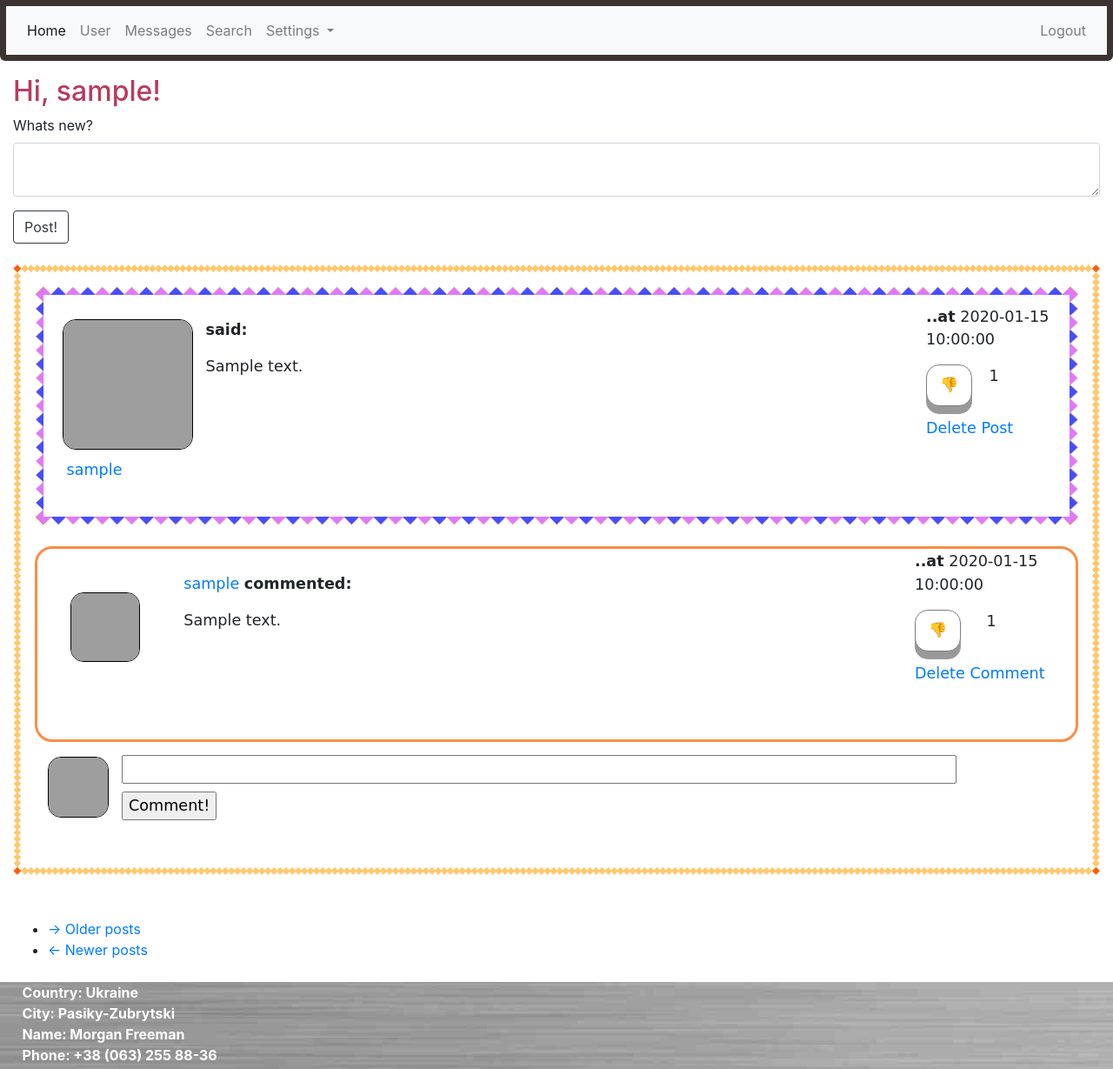
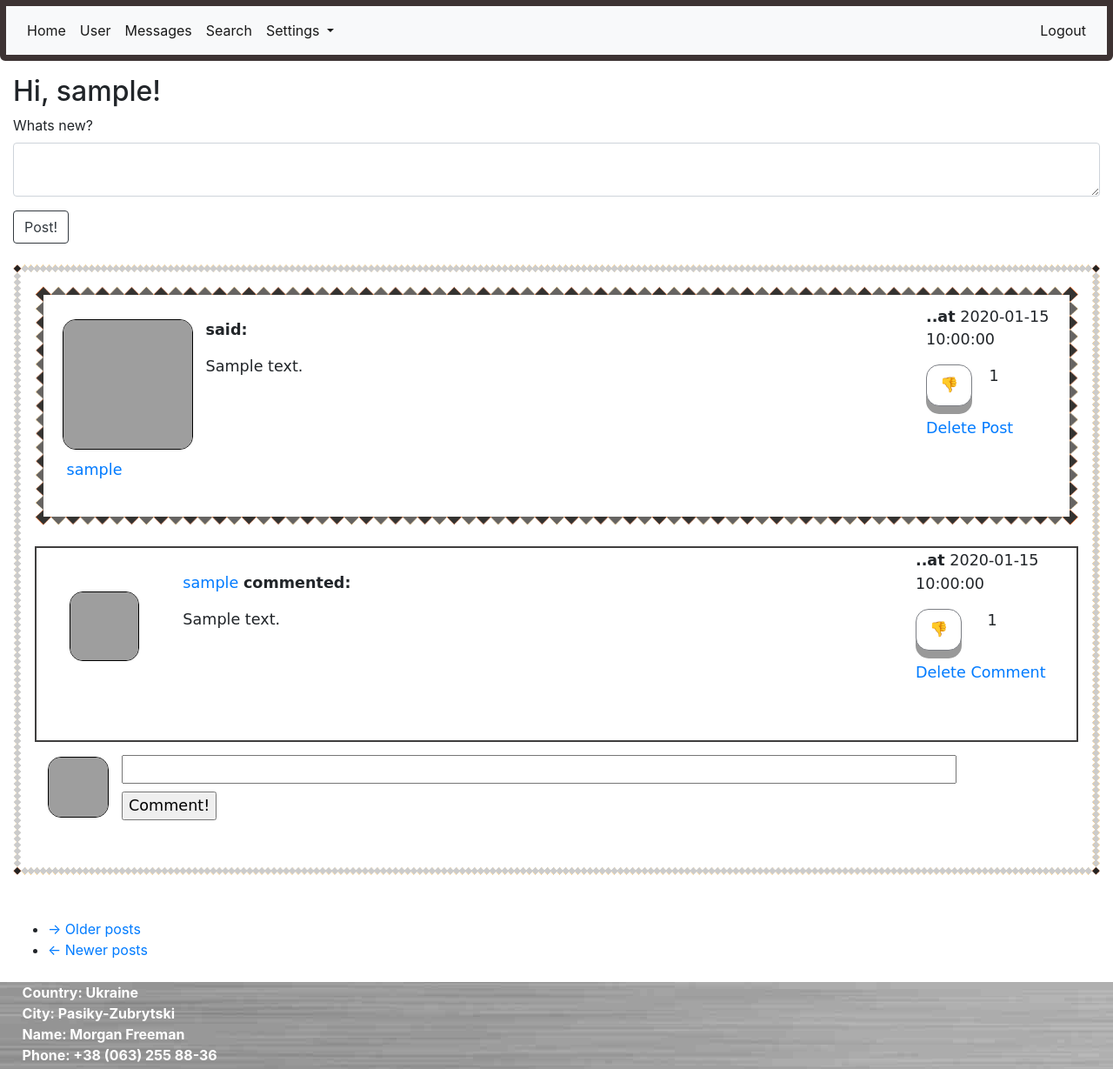
Before and after one commit to SLDem/MySNSite, a Flask app: page / in a window 1280 px wide. Shown: the whole page at 87% size. Run offline with Flask 2, Linux system fonts and the light colour scheme; a user stored in the database is signed in; tables that the repository leaves empty hold one stand-in row (values such as "Sample post"); some libraries are stand-ins or nearby versions; grey boxes are pictures that could not be loaded.

Commit message:
Changed overall website color to mostly grey

```diff
--- a/app/models.py
+++ b/app/models.py
@@ -66,11 +66,6 @@ class User(UserMixin, db.Model):
     def avatar(self, size):
         digest = md5(self.email.lower().encode('utf-8')).hexdigest()
         return 'https://robohash.org/{}'.format({digest})
-
-    def new_messages(self):
-        last_read_time = self.last_message_read_time or datetime(1900, 1, 1)
-        return Message.query.filter_by(recipient=self).filter(
-            Message.timestamp > last_read_time).count()
 
     def follow(self, user):
         if not self.is_following(user):
--- a/app/routes.py
+++ b/app/routes.py
@@ -240,9 +240,11 @@ def like_action(post_id, action):
     if action == 'like':
         current_user.like(post)
         db.session.commit()
+        flash('Post Liked!')
     elif action == 'dislike':
         current_user.dislike(post)
         db.session.commit()
+        flash('Like Removed!')
     return redirect(request.referrer)
 
 
@@ -254,9 +256,11 @@ def comment_like_action(comment_id, action):
     if action == 'like':
         current_user.like_comment(comment)
         db.session.commit()
+        flash('Comment Liked!')
     elif action == 'dislike':
         current_user.dislike_comment(comment)
         db.session.commit()
+        flash('Like Removed!')
     return redirect(request.referrer)
 
 
--- a/app/static/main.css
+++ b/app/static/main.css
@@ -52,7 +52,7 @@
     .post_with_background {
     border: 10px solid transparent;
     padding: 15px;
-    border-image: url('/static/orange_border.png') 30 round;
+    border-image: url('/static/border1.png') 30 round;
     font-family: 'Lobster Two', cursive;
     font-size: 1.1rem;
     }
@@ -60,22 +60,22 @@
     .post {
     border: 10px solid transparent;
     padding: 15px;
-    border-image: url('/static/purple_border.png') 15 round;
+    border-image: url('/static/border2.png') 15 round;
     margin-bottom: 2%;
     }
 
     .comment_with_background_image {
     border: 10px solid transparent;
     padding: 15px;
-    border-image: url('/static/orange_border.png') 30 stretch;
+    border-image: url('/static/border1.png') 30 stretch;
     }
 
     .comment_with_border {
     height: 225px;
-    border: 3px solid #FD8C46;
+    border: 2px solid #3F3E3E;
     padding: 15px;
-    padding-bottom: 50px;
-    border-radius: 20px;
+    padding-bottom: 30px;
+
     margin-bottom: 5px;
     }
 
@@ -89,6 +89,7 @@
     font-family: 'Comic Sans MS', cursive;
     font-size: 1.2rem;
     display: inline-block;
+    color: white;
     }
 
 
--- a/app/templates/_message.html
+++ b/app/templates/_message.html
@@ -1,8 +1,8 @@
 {% import "bootstrap/wtf.html" as wtf %}
 {% block app_content %}
-<table class="table table-bordered" style="border-left: 5px solid; border-color: #FFA57E;">
+<table class="table table-bordered" style="border-left: 5px solid; border-color: grey;">
     <tr>
-        <td width="50px" style="background-color: #DEE1E1; border-right: 1px solid #FFA57E;">
+        <td width="50px" style="background-color: #DEE1E1; border-right: 1px solid grey;">
             <a href="{{ url_for('user', username=message.author.username) }}">
                 {% if message.author.avatar_set %}
                     <img height="45px" width="45px" src="{{ url_for('static', filename=message.author.username + '.jpg') }}">
--- a/app/templates/_user_field.html
+++ b/app/templates/_user_field.html
@@ -1,6 +1,6 @@
-<table class="table table-bordered" style="border-left: 5px solid; border-color: #f08a5d;">
+<table class="table table-bordered" style="border-left: 5px solid; border-color: grey;">
     <tr>
-        <td width="70x" style="background-color: #E8E8E8; border-right: 1px solid #F79279;">
+        <td width="70x" style="background-color: #E8E8E8; border-right: 1px solid grey;">
             <a href="{{ url_for('user', username=user.username) }}">
                 {% if user.avatar_set %}
                     <img height="45px" width="45px" src="{{ url_for('static', filename=user.username + '.jpg') }}">
--- a/app/templates/are_you_sure_comment.html
+++ b/app/templates/are_you_sure_comment.html
@@ -1,6 +1,6 @@
 {% extends "base.html" %}
 {% block app_content %}
     <h4>Are you sure you want to delete this comment?</h4>
-    <button class="btn btn-light"><a href="{{url_for('delete_comment', comment_id=comment.id)}}"><div class="yes_no_button"><span>Yes</span></div></a></button>
-    <button class="btn btn-light">                    <a href="{{url_for('home')}}"><div class="yes_no_button noDecoration"><span>No </span></div></a></button>
+    <button class="btn btn-dark"><a href="{{url_for('delete_comment', comment_id=comment.id)}}"><div class="yes_no_button"><span>Yes</span></div></a></button>
+    <button class="btn btn-dark">                    <a href="{{url_for('home')}}"><div class="yes_no_button noDecoration"><span>No </span></div></a></button>
 {% endblock %}
--- a/app/templates/are_you_sure_post.html
+++ b/app/templates/are_you_sure_post.html
@@ -1,6 +1,6 @@
 {% extends "base.html" %}
 {% block app_content %}
     <h4>Are you sure you want to delete this post?</h4>
-    <button class="btn btn-light"><a href="{{url_for('delete_post', post_id=post.id)}}"><div class="yes_no_button"><span>Yes</span></div></a></button>
-    <button class="btn btn-light"><a href="{{url_for('home')}}">                        <div class="yes_no_button"><span>No </span></div></a></button>
+    <button class="btn btn-dark"><a href="{{url_for('delete_post', post_id=post.id)}}"><div class="yes_no_button"><span>Yes</span></div></a></button>
+    <button class="btn btn-dark"><a href="{{url_for('home')}}">                        <div class="yes_no_button"><span>No </span></div></a></button>
 {% endblock %}
--- a/app/templates/base.html
+++ b/app/templates/base.html
@@ -19,16 +19,16 @@
                         <li class="nav-item active">
                             <a class="nav-link" href="/home">Home <span class="sr-only">(current)</span></a>
                         </li>
-                        <li class="nav-item">
+                        <li class="nav-item active">
                             <a class="nav-link" href="{{url_for('user', username=current_user.username) }}">User</a>
                         </li>
-                        <li class="nav-item">
+                        <li class="nav-item active">
                             <a class="nav-link" href="{{url_for('messages') }}">Messages</a>
                         </li>
-                         <li class="nav-item">
+                         <li class="nav-item active">
                             <a class="nav-link" href="{{url_for('search') }}">Search</a>
                         </li>
-                        <li class="nav-item dropdown">
+                        <li class="nav-item dropdown active">
                             <a class="nav-link dropdown-toggle" href="#" id="navbarDropdown" role="button" data-toggle="dropdown" aria-haspopup="true" aria-expanded="false">
                             Settings
                         </a>
@@ -41,11 +41,11 @@
                     </ul>
                     <ul class="nav navbar-nav ml-auto">
                         {% if current_user.is_anonymous %}
-                            <li class="nav-item">
+                            <li class="nav-item active">
                                 <a class="nav-link" href="/login">Login</a>
                             </li>
                         {% else %}
-                            <li class="nav-item">
+                            <li class="nav-item active">
                                 <a class="nav-link" href="/logout">Logout</a>
                             </li>
                         {% endif %}
--- a/app/templates/edit_profile.html
+++ b/app/templates/edit_profile.html
@@ -1,7 +1,7 @@
 {% extends "base.html" %}
 {% import "bootstrap/wtf.html" as wtf %}
 {% block app_content %}
-    <h2 style="color: #b83b5e;">Edit Profile</h2>
+    <h2>Edit Profile</h2>
     <div class="row">
         <div class="col-md-4">
             {{ wtf.quick_form(form, button_map={'submit':'btn btn-outline-dark'}) }}
--- a/app/templates/home.html
+++ b/app/templates/home.html
@@ -2,7 +2,7 @@
 {% import "bootstrap/wtf.html" as wtf %}
 {% block app_content %}
 
-    <h2 style="color: #b83b5e;">Hi, {{current_user.username}}!</h2>
+    <h2>Hi, {{current_user.username}}!</h2>
 
     {% if form %}
         {{ wtf.quick_form(form, button_map={'submit':'btn btn-outline-dark'}) }}
--- a/app/templates/messages.html
+++ b/app/templates/messages.html
@@ -1,7 +1,7 @@
 {% extends "base.html" %}
 {% import "bootstrap/wtf.html" as wtf %}
 {% block app_content %}
-<h3 style="color: #b83b5e;">Followed Users: </h3>
+<h3>Followed Users: </h3>
 <table>
     <tr>
         {% for user in current_user.followed %}
--- a/app/templates/user.html
+++ b/app/templates/user.html
@@ -11,7 +11,7 @@
                 {% endif %}
             </td>
             <td>
-                <h3 style="margin-left: 1%; color: #b83b5e;">{{ user.username }}</h3>
+                <h3 style="margin-left: 1%">{{ user.username }}</h3>
                 {% if user.about_me %}
 
                     <p style="margin-left: 2%; width: 220%;">About me: {{ user.about_me }}</p>
@@ -21,7 +21,7 @@
                 <p style="margin-left: 2%; width: 220%;">Followers: {{ user.followers.count() }} Following: {{ user.followed.count() }}</p>
 
                 {% if user == current_user %}
-                    <p style="margin-left: 2%;"></p>
+                    <p>This is your profile page!</p>
                 {% elif not current_user.is_following(user) %}
                     <p style="margin-left: 2%;"><a href="{{ url_for('follow', username=user.username) }}">Follow</a></p>
                 {% else %}
```
Also changed, not shown: app/app.db, app/static/border1.png (added), app/static/border2.png (added), app/static/orange_border.png (deleted), app/static/purple_border.png (deleted).
